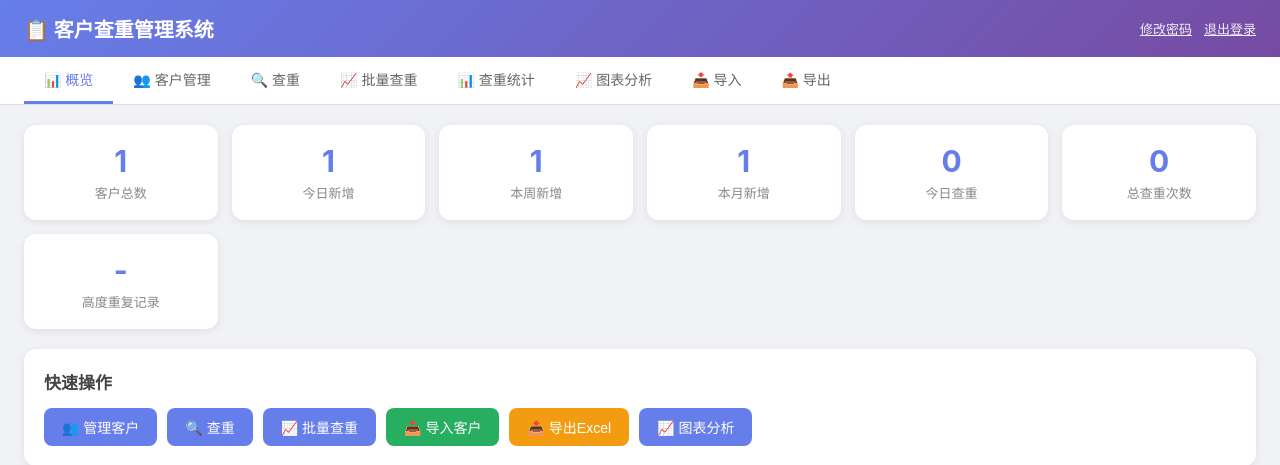
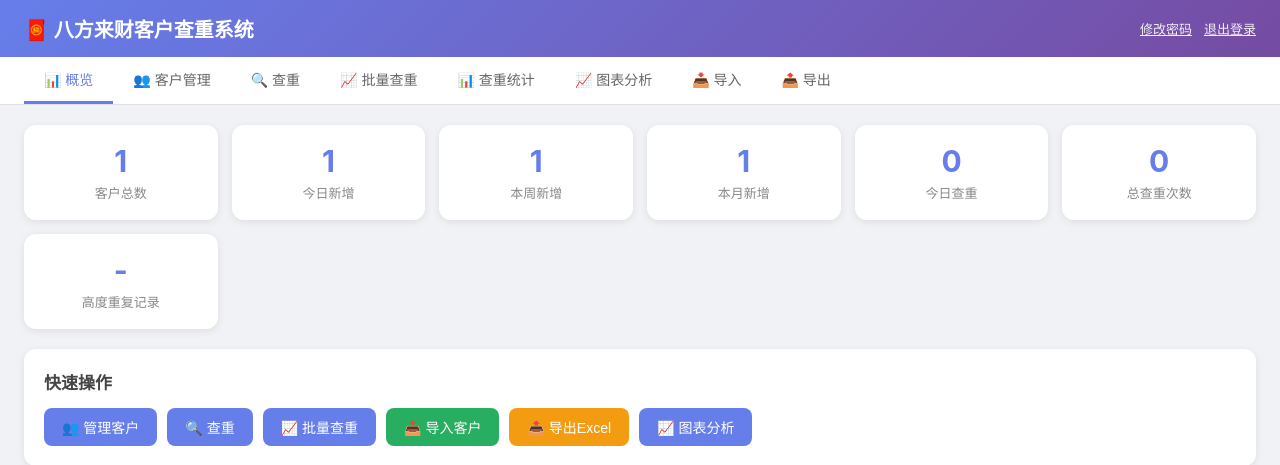
Before and after one commit to hh4bhtrw44-lab/duplicate-checker, a Flask app: page / in a window 1280 px wide. Shown: the top 465 px of the page. Run offline with Flask 3, Linux system fonts and the light colour scheme; the visitor is signed in with stand-in values (Sample User, id 1); data comes from the database, SQL or seed files in the repository; data that the repository does not hold is empty; parts of the project's set-up code (start-up, migrations or seed data) failed here and were passed over.

Commit message:
feat: rename to 八方来财 client check system + add map to dashboard

```diff
--- a/templates/index.html
+++ b/templates/index.html
@@ -3,7 +3,7 @@
 <head>
     <meta charset="UTF-8">
     <meta name="viewport" content="width=device-width, initial-scale=1.0">
-    <title>客户查重系统</title>
+    <title>🧧 八方来财客户查重系统</title>
     <!-- Chart.js for analytics -->
     <script src="https://cdn.jsdelivr.net/npm/chart.js@4.4.0/dist/chart.umd.min.js"></script>
     <style>
@@ -295,7 +295,7 @@
 </head>
 <body>
     <div class="app-header">
-        <h1>📋 客户查重管理系统</h1>
+        <h1>🧧 八方来财客户查重系统</h1>
         <div class="user-info">
             <span id="usernameDisplay"></span>
             <a onclick="showChangePassword()">修改密码</a>
```
